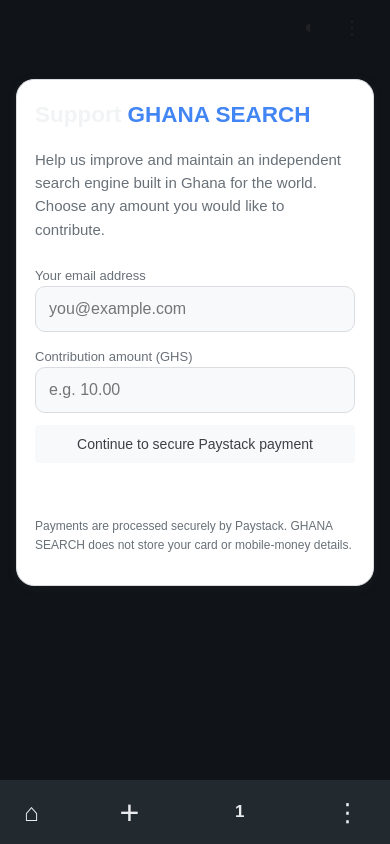
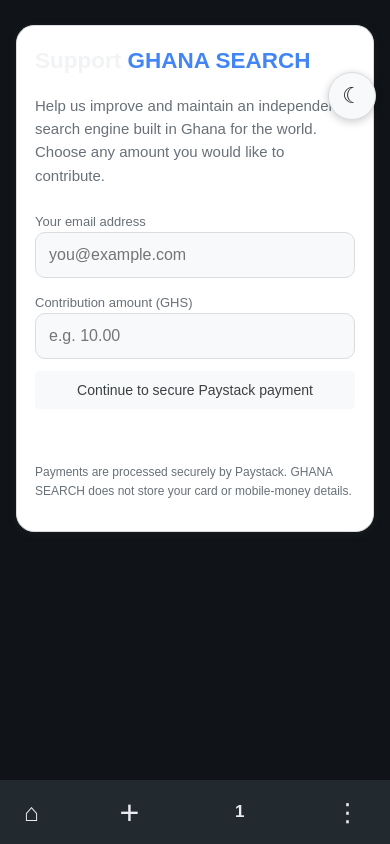
Before and after one commit to MUSTAKEEM1-N/ghana-search, a Flask app: page /support in a window 390 px wide. Run offline with Flask 3, Linux system fonts and the light colour scheme; some libraries are stand-ins or nearby versions.

Commit message:
Fix homepage JavaScript and theme controls

```diff
--- a/templates/index.html
+++ b/templates/index.html
@@ -326,6 +326,16 @@ footer{border-top:1px solid var(--line);background:var(--surface2)}
  .home-feed-status{padding:20px 0}
 }
 
+
+/* Functional controls and mobile theme visibility */
+@media(max-width:650px){
+ .topbar{position:absolute;top:72px;right:14px;width:auto;height:auto;min-height:0;padding:0;background:transparent;border:0;z-index:70}
+ .topbar .brand,.topbar .menu-wrap{display:none}
+ .top-actions{display:flex}
+ #themeToggle{width:48px;height:48px;border-radius:50%;background:var(--surface2);color:var(--text);border:1px solid var(--line);font-size:22px;box-shadow:0 2px 8px #0003}
+ .home-hero{padding-top:95px}
+}
+
 </style>
 </head>
 
@@ -681,12 +691,19 @@ document.querySelectorAll('form[method="post"][action="/"]').forEach(form=>{
 function setTheme(mode){
     const dark=mode==="dark"||(mode==="system"&&window.matchMedia("(prefers-color-scheme: dark)").matches);
     document.documentElement.classList.toggle("dark",dark);
-    localStorage.setItem("gs-theme",mode);
-    if($("appearanceSelect"))$("appearanceSelect").value=mode;
+    document.documentElement.dataset.theme=dark?"dark":"light";
+    try{localStorage.setItem("gs-theme",mode)}catch(e){}
+    const selector=$("appearanceSelect");
+    if(selector)selector.value=mode;
+    const toggle=$("themeToggle");
+    if(toggle){toggle.textContent=dark?"☀":"☾";toggle.setAttribute("aria-label",dark?"Switch to light mode":"Switch to dark mode");}
+    const menuTheme=$("menuTheme");
+    if(menuTheme)menuTheme.textContent=dark?"Appearance: dark (switch to light)":"Appearance: light (switch to dark)";
 }
 
 function toggleTheme(){
-    setTheme(document.documentElement.classList.contains("dark")?"light":"dark");
+    const currentlyDark=document.documentElement.classList.contains("dark");
+    setTheme(currentlyDark?"light":"dark");
 }
 
 $("themeToggle").addEventListener("click",toggleTheme);
@@ -766,7 +783,8 @@ if(input&&suggestionBox){
         });
     }
 
-    $("clearInput").addEventListener("click",()=>{
+    const clearInput=$("clearInput");
+    if(clearInput)clearInput.addEventListener("click",()=>{
         input.value="";
         closeSuggestions();
         input.focus();
```
